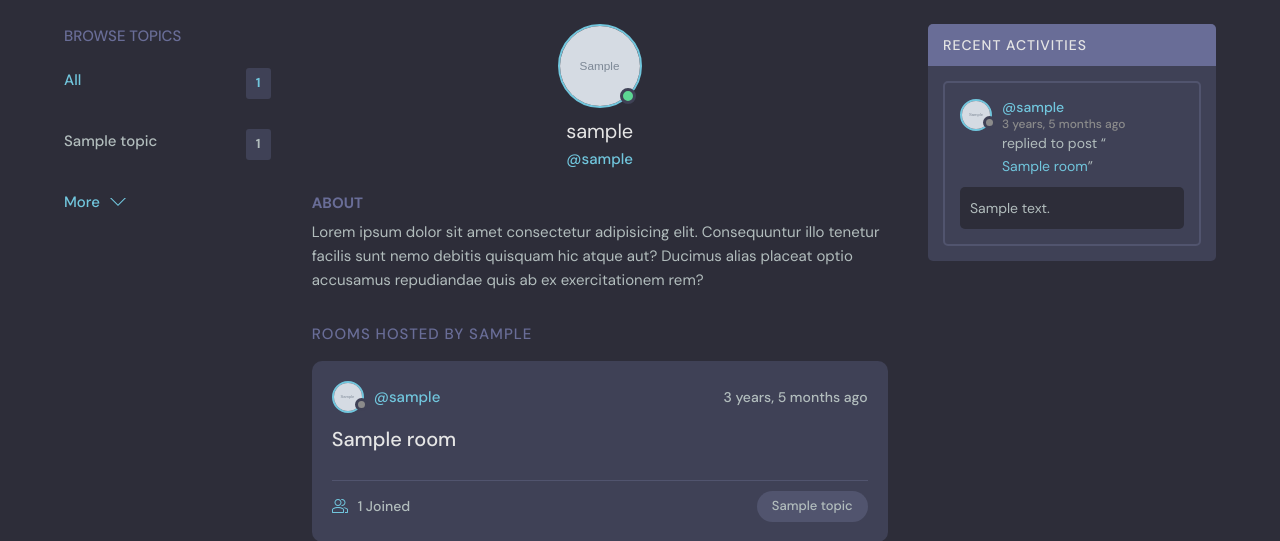
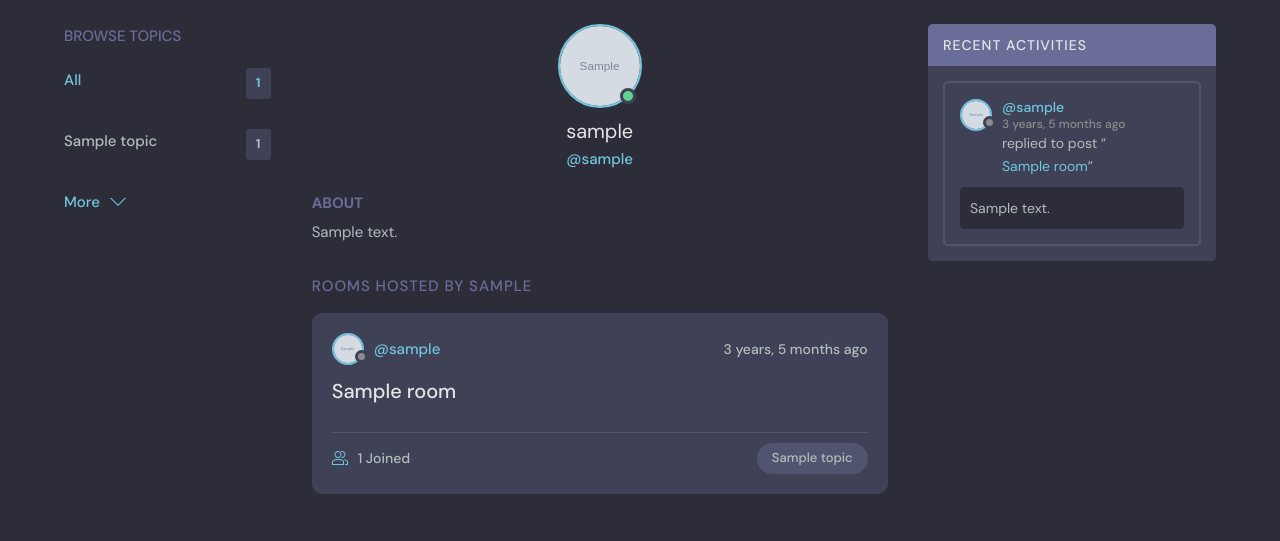
Before and after one commit to rootamin/SpireSphere, a Django app: page /profile/1/ in a window 1280 px wide. Shown: the part 76-617 px from the top of the page. Run offline with Django 4.2, Linux system fonts and the light colour scheme; tables that the repository leaves empty hold one stand-in row (values such as "Sample post"); grey boxes marked "Sample" are stand-in pictures; some libraries are stand-ins or nearby versions.

Commit message:
added profile about to database

```diff
--- a/core/forms.py
+++ b/core/forms.py
@@ -22,7 +22,7 @@ class UserForm(ModelForm):
 class ProfileForm(ModelForm):
     class Meta:
         model = Profile
-        fields = ['image']
+        fields = ['about', 'image']
 
 
 class RegistrationForm(UserCreationForm):
--- a/core/models.py
+++ b/core/models.py
@@ -5,6 +5,7 @@ from PIL import Image
 # Create your models here.
 class Profile(models.Model):
     user = models.OneToOneField(User, on_delete=models.CASCADE)
+    about = models.TextField(default='', blank=True)
     image = models.ImageField(default='default.png', upload_to='profile_pics')
 
     def __str__(self):
--- a/core/templates/core/profile.html
+++ b/core/templates/core/profile.html
@@ -25,9 +25,7 @@
                     <div class="profile__about">
                         <h3>About</h3>
                         <p>
-                            Lorem ipsum dolor sit amet consectetur adipisicing elit. Consequuntur illo tenetur
-                            facilis sunt nemo debitis quisquam hic atque aut? Ducimus alias placeat optio
-                            accusamus repudiandae quis ab ex exercitationem rem?
+                            {{ user.profile.about }}
                         </p>
                     </div>
                 </div>
```
Also changed, not shown: core/migrations/0006_remove_room_host_profilepic_profile_about.py (added), core/migrations/0007_alter_profile_about.py (added), media/profile_pics/levi_NbAmkQ3.png (added).
